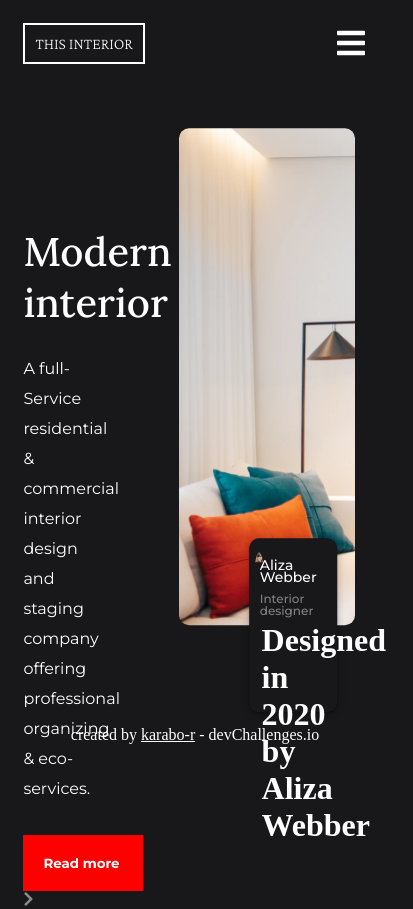
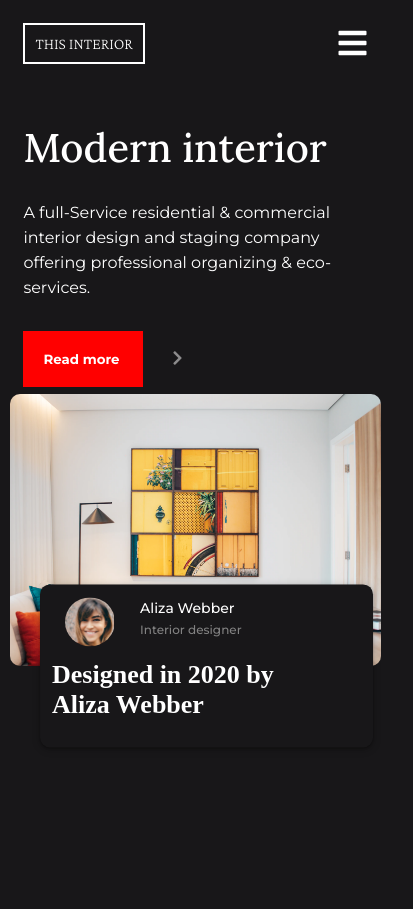
Before and after one commit to karabo-r/interior-consultant, a plain HTML site: page index.html in a window 390 px wide. Shown: the whole page, 413 px wide, since content can reach past the window. After the commit the page ends 844 px from the top, so only its background shows below. Drawn offline with nearby package versions, Linux system fonts and the light colour scheme.

Commit message:
mobile content added

```diff
--- a/main.js
+++ b/main.js
@@ -3,21 +3,25 @@ const exitBtn = document.querySelector(".fa-times");
 const logo = document.querySelector(".logo");
 const navBar = document.querySelector("nav");
 const mainSec = document.querySelector("main");
+const footer = document.querySelector("footer");
 
 function displayMenu() {
   menuBtn.addEventListener("click", () => {
     logo.style.display = "none";
     menuBtn.style.display = "none";
+    footer.style.display = "inherit";
+
     exitBtn.style.display = "inherit";
     navBar.style.visibility = "inherit";
-    mainSec.style.display = "none";
+    mainSec.style.visibility = "hidden";
   });
   exitBtn.addEventListener("click", () => {
+    footer.style.display = "";
     logo.style.display = "inherit";
     menuBtn.style.display = "inherit";
     exitBtn.style.display = "none";
     navBar.style.visibility = "hidden";
-    mainSec.style.display = "inherit";
+    mainSec.style.visibility = "inherit";
   });
 }
 
--- a/style.css
+++ b/style.css
@@ -189,19 +189,62 @@ button:hover {
   }
 
   .nav-link {
-    margin: auto;
     margin-bottom: 50px;
+    transform: translatex(-10%);
   }
 
   .logo {
     position: absolute;
   }
   .menu-icons {
-    margin-right: 25px;
+    margin-right: 6%;
     display: inherit;
     margin-top: 15px;
   }
   .fa-times {
     display: none;
   }
+  main {
+    transform: translateY(90px);
+    display: grid !important;
+    grid-template-rows: 50% 50%;
+    height: 680px;
+    width: 100%;
+  }
+  .text-section {
+    width: 100%;
+    transform: translatey(-90px);
+    height: 100%;
+  }
+  .text-section p {
+    line-height: 25px;
+    width: 90%;
+  }
+  .image-section {
+    transform: translate(10px, -40px);
+    width: 95%;
+    margin-left: 0;
+    height: 80%;
+  }
+  .designer-profile-card {
+    transform: translate(9%, -50%);
+    width: 90%;
+    height: 60%;
+  }
+
+  .profile-image-container {
+    width: 30%;
+  }
+  .profile-name {
+    margin-left: 0px;
+    transform: translateY(10%);
+  }
+  .profile-title {
+    font-size: 13px;
+    width: 80%;
+  }
+  footer {
+    transform: translateY(-15px);
+    display: none;
+  }
 }
```
